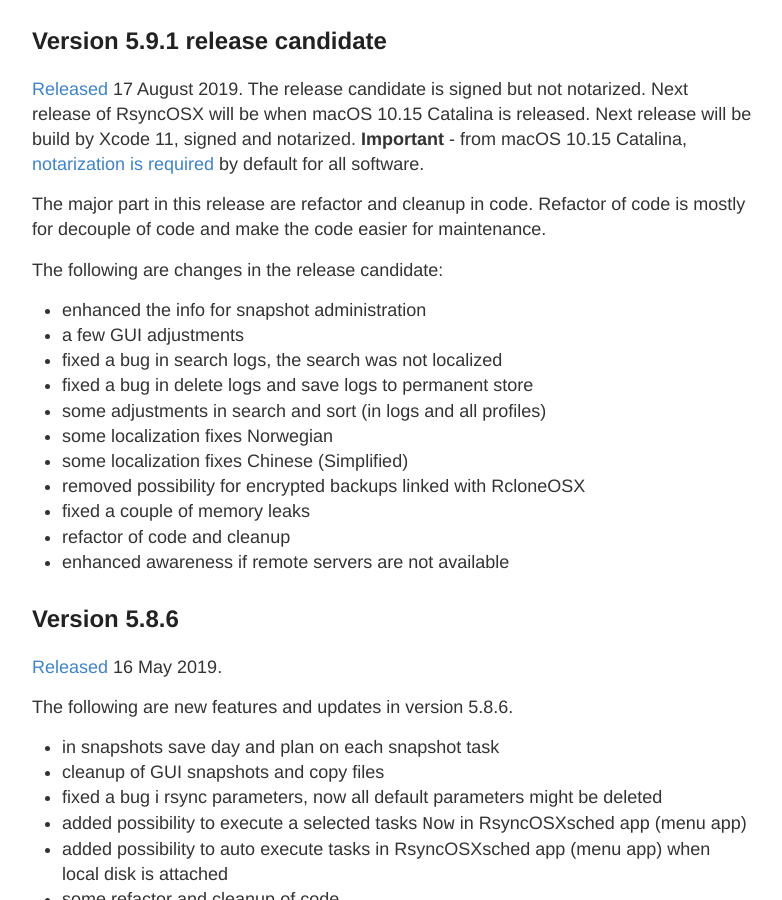
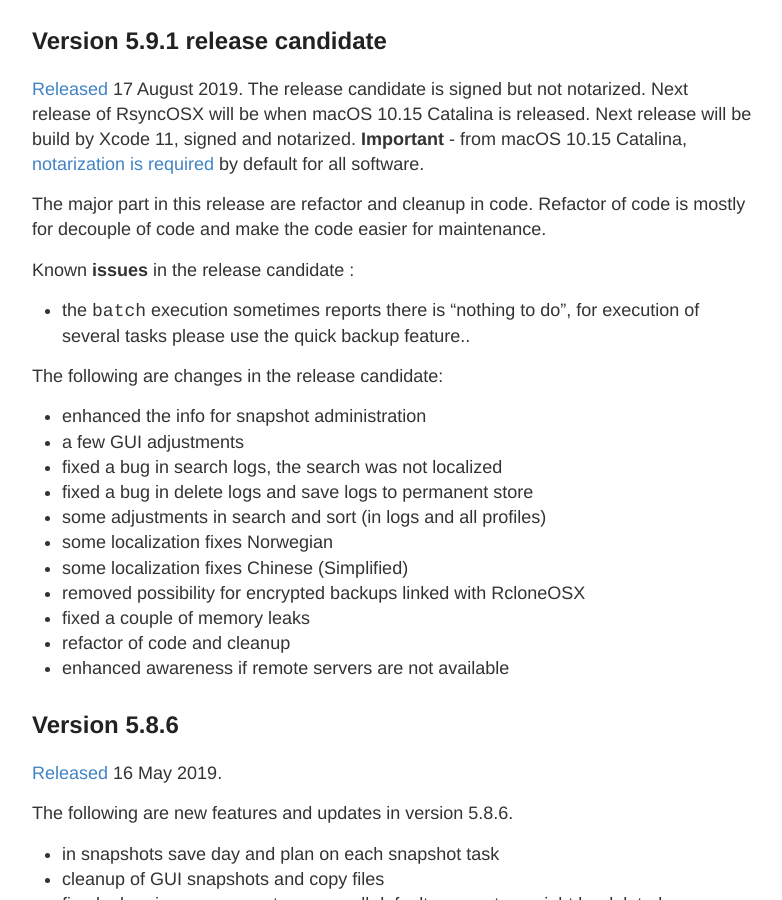
Before and after one commit to d2s/Documentation, a Jekyll site: the page built from _posts/2018-04-10-Changelog.md, in a window 1280 px wide and 900 px high, scrolled down 331 px. Shown: the whole window, without its empty margins (248-1030 px from the left). Built offline with Jekyll 4.4.1, drawn with Linux system fonts in a browser that asks for light colours.

Commit message:
Update 2018-04-10-Changelog.md

```diff
--- a/_posts/2018-04-10-Changelog.md
+++ b/_posts/2018-04-10-Changelog.md
@@ -10,6 +10,10 @@ I am using the application on a daily basis and it evolves during my own use. Su
 [Released](https://github.com/rsyncOSX/RsyncOSX/releases/tag/v5.9.1rc) 17 August 2019. The release candidate is signed but not notarized. Next release of RsyncOSX will be when macOS 10.15 Catalina is released. Next release will be build by Xcode 11, signed and notarized. **Important** - from macOS 10.15 Catalina, [notarization is required](/Notarized) by default for all software.
 
 The major part in this release are refactor and cleanup in code. Refactor of code is mostly for decouple of code and make the code easier for maintenance.
+
+Known **issues** in the release candidate :
+
+- the `batch` execution sometimes reports there is "nothing to do", for execution of several tasks please use the quick backup feature..
 
 The following are changes in the release candidate:
 
```
